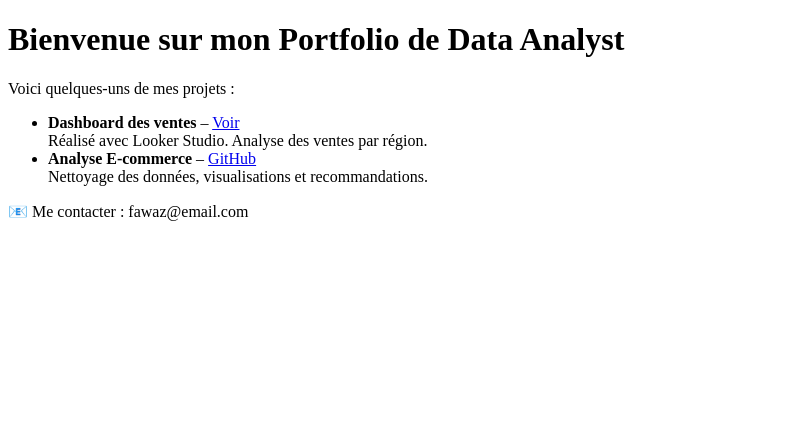
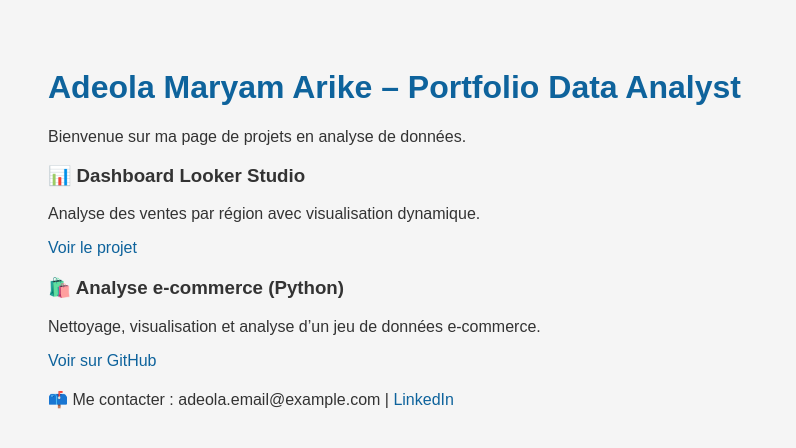
Before and after one commit to adeshokanarike/Adeola.github.io, a plain HTML site: page index.html in a window 1280 px wide. Shown: the whole page, without its empty margins (0-796 px from the left). Drawn offline with Linux system fonts and the light colour scheme.

Commit message:
Update index.html

```diff
--- a/index.html
+++ b/index.html
@@ -2,23 +2,45 @@
 <html lang="fr">
 <head>
   <meta charset="UTF-8">
-  <title>Portfolio – Fawaz</title>
+  <title>Adeola Maryam Arike – Portfolio</title>
+  <style>
+    body {
+      font-family: Arial, sans-serif;
+      background: #f5f5f5;
+      padding: 40px;
+      color: #333;
+    }
+    h1 {
+      color: #0e639c;
+    }
+    a {
+      color: #0e639c;
+      text-decoration: none;
+    }
+    a:hover {
+      text-decoration: underline;
+    }
+    .project {
+      margin-bottom: 20px;
+    }
+  </style>
 </head>
 <body>
-  <h1>Bienvenue sur mon Portfolio de Data Analyst</h1>
-  <p>Voici quelques-uns de mes projets :</p>
+  <h1>Adeola Maryam Arike – Portfolio Data Analyst</h1>
+  <p>Bienvenue sur ma page de projets en analyse de données.</p>
 
-  <ul>
-    <li>
-      <strong>Dashboard des ventes</strong> – <a href="https://lookerstudio.google.com/reporting/tonlien">Voir</a><br>
-      Réalisé avec Looker Studio. Analyse des ventes par région.
-    </li>
-    <li>
-      <strong>Analyse E-commerce</strong> – <a href="https://github.com/fawaz/ecommerce-project">GitHub</a><br>
-      Nettoyage des données, visualisations et recommandations.
-    </li>
-  </ul>
+  <div class="project">
+    <h3>📊 Dashboard Looker Studio</h3>
+    <p>Analyse des ventes par région avec visualisation dynamique.</p>
+    <a href="https://lookerstudio.google.com/reporting/TON_LIEN">Voir le projet</a>
+  </div>
 
-  <p>📧 Me contacter : fawaz@email.com</p>
+  <div class="project">
+    <h3>🛍️ Analyse e-commerce (Python)</h3>
+    <p>Nettoyage, visualisation et analyse d’un jeu de données e-commerce.</p>
+    <a href="https://github.com/adeshokanarike/ecommerce-project">Voir sur GitHub</a>
+  </div>
+
+  <p>📫 Me contacter : adeola.email@example.com | <a href="https://linkedin.com/in/adeola">LinkedIn</a></p>
 </body>
 </html>
```
